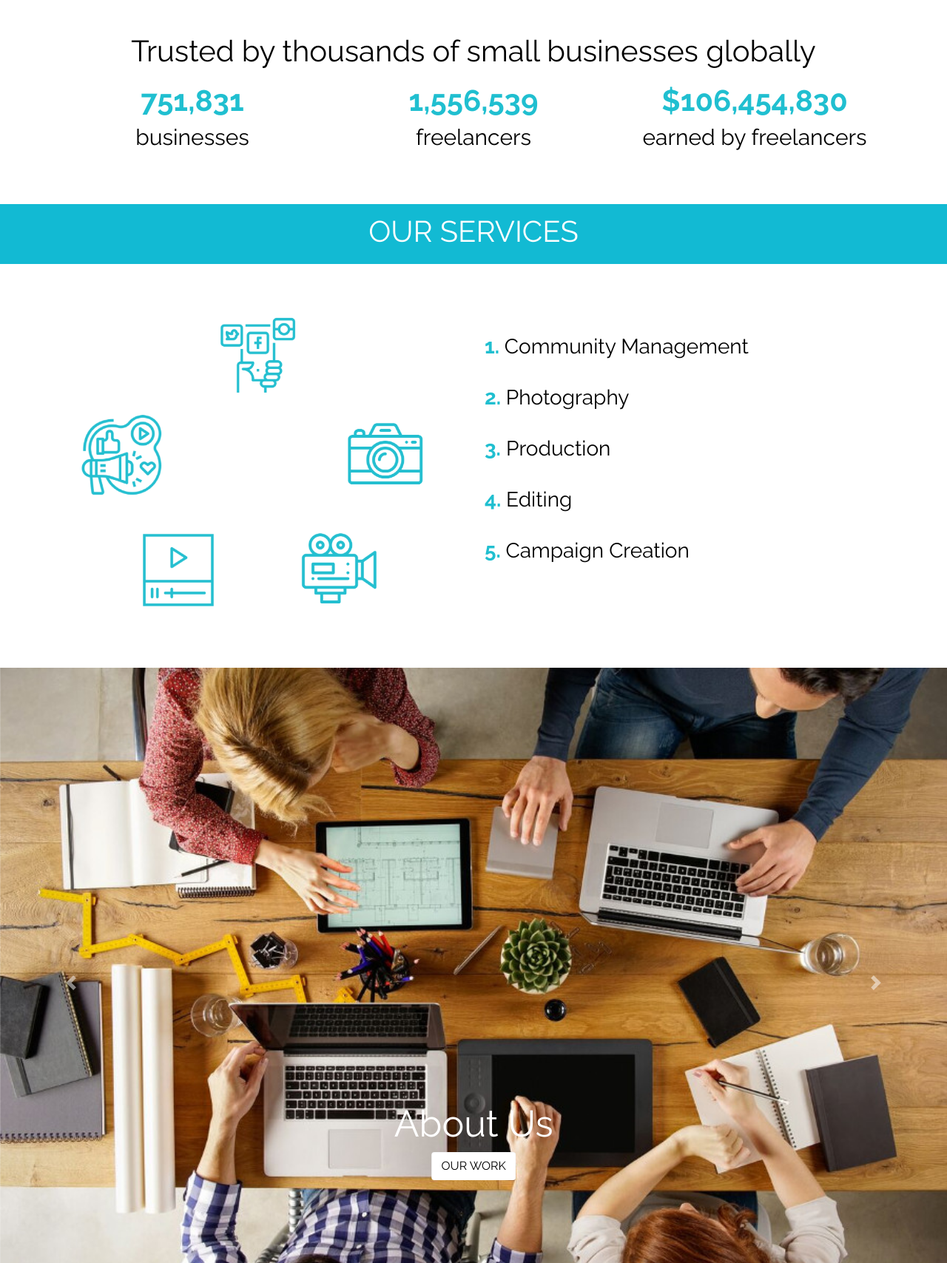
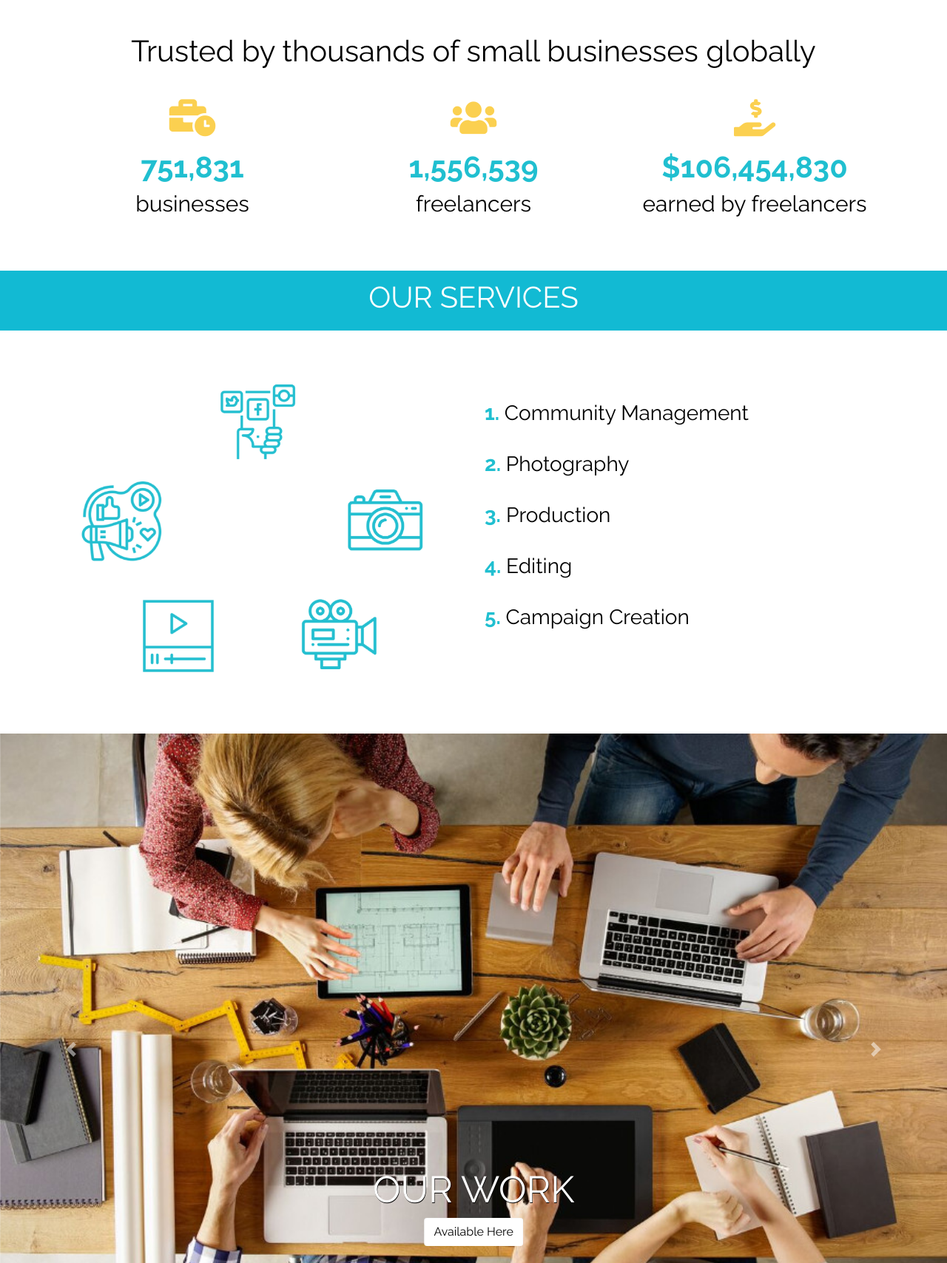
Before and after one commit to annaramos07/dajeagency, a plain HTML site: page index.html in a window 1280 px wide. Shown: the part 520-2228 px from the top of the page at 74% size. Drawn offline with Linux system fonts and the light colour scheme.

Commit message:
Add files via upload

```diff
--- a/css/bootstrap-custom.css
+++ b/css/bootstrap-custom.css
@@ -126,4 +126,9 @@ header{
 
 .carousel-caption{
 	top: 75%;
+
 }
+
+.carousel-caption h1{
+	text-shadow: 0.5px 0.5px #000;
+}
--- a/css/style.css
+++ b/css/style.css
@@ -50,11 +50,13 @@ body{
 }
 
 .btn-app{
-	background-color: #20BFD0;
+	background-color: #FBD050;
 	color: #000 !important;
 	border-radius: 100px;
 	font-weight:100;
-	border-color: #20BFD0;
+	border-color: #FBD050;
+
+
 }
 
 #services{
@@ -98,6 +100,10 @@ body{
 
 }
 
+#formulario{
+	color: #fff;
+}
+
 #formulario h6{
 	font-size: 14px;
 	color: #fff;
@@ -126,7 +132,7 @@ footer .fab{
 }
 
 .btn-rectangulo:hover{
-	background-color: #FEF281;
+	background-color: #FBD050;
 	color: #000;
 }
 
@@ -188,12 +194,12 @@ footer .fab{
 }
 
 #trusted{
-	padding: 5%;
+	padding: 5% 0;
 }
 
 #trusted h1{
 	text-align: center;
-	padding-bottom: 1%;
+	padding-bottom: 3%;
 
 }
 
@@ -210,3 +216,10 @@ footer .fab{
 .nums{
 	text-align: center;
 }
+
+#trusted i{
+	color:#FBD050;
+	font-size: 50px;
+	padding-bottom: 5%;
+
+}
--- a/index.html
+++ b/index.html
@@ -20,7 +20,7 @@
 			<nav class="navbar navbar-expand-lg navbar-light bg-light">
 
 				<a class="navbar-brand" href="index.html">
-					<img src="img/LOGO.jpg" class="img-fluid d-block" alt="logo" width="80px">
+					<img src="img/LOGO.jpg" class="img-fluid d-block" alt="logo" width="80px" href="#home">
 					<img src="img/LOGO.jpg" class="img-fluid d-none" alt="logo negro" width="80px">
 				</a>
 
@@ -71,16 +71,19 @@
 		<h1>Trusted by thousands of small businesses globally</h1>
 			<div class="row">
 				<article class="col-md-4 col-sm-4 col-xs-12 nums">
+					<i class="fas fa-business-time"></i>
 					<h3>751,831</h3>
 					<h6>businesses</h6>
 				</article>
 
 					<article class="col-md-4 col-sm-4 col-xs-12 nums">
+					<i class="fas fa-users"></i>
 					<h3>1,556,539</h3>
 					<h6>freelancers</h6>
 				</article>
 
 					<article class="col-md-4 col-sm-4 col-xs-12 nums">
+					<i class="fas fa-hand-holding-usd"></i>
 					<h3>$106,454,830</h3>
 					<h6>earned by freelancers</h6>
 				</article>
@@ -144,8 +147,8 @@
     <div class="carousel-item active">
       <img class="d-block w-100" src="img/bigstock-Handsome-man-reading-text-mess-113160809.jpg" alt="First slide">
 		<article class="carousel-caption">
-			<h1>About Us</h1>
-		<a href="#" class="btn btn-light btn-rectangulo">OUR WORK</a>
+			<h1>OUR WORK</h1>
+		<a href="#" class="btn btn-light btn-rectangulo">Available Here</a>
 		</article>
 
     </div>
@@ -153,8 +156,8 @@
     <div class="carousel-item">
       <img class="d-block w-100" src="img/freelance-workforce.jpg" alt="Second slide">
 		<article class="carousel-caption">
-		<h1>About Us</h1>
-		<a href="#" class="btn btn-light btn-rectangulo">OUR WORK</a>
+		<h1>OUR WORK</h1>
+		<a href="#" class="btn btn-light btn-rectangulo">Available Here</a>
 		</article>
 
     </div>
@@ -162,8 +165,8 @@
     <div class="carousel-item">
       <img class="d-block w-100" src="img/programming-for-cig-freelance-post.jpg" alt="Third slide">
 		<article class="carousel-caption">
-		<h1>About Us</h1>
-		<a href="#" class="btn btn-light btn-rectangulo">OUR WORK</a>
+		<h1>OUR WORK</h1>
+		<a href="#" class="btn btn-light btn-rectangulo">Available Here</a>
 		</article>
 
     </div>
```
